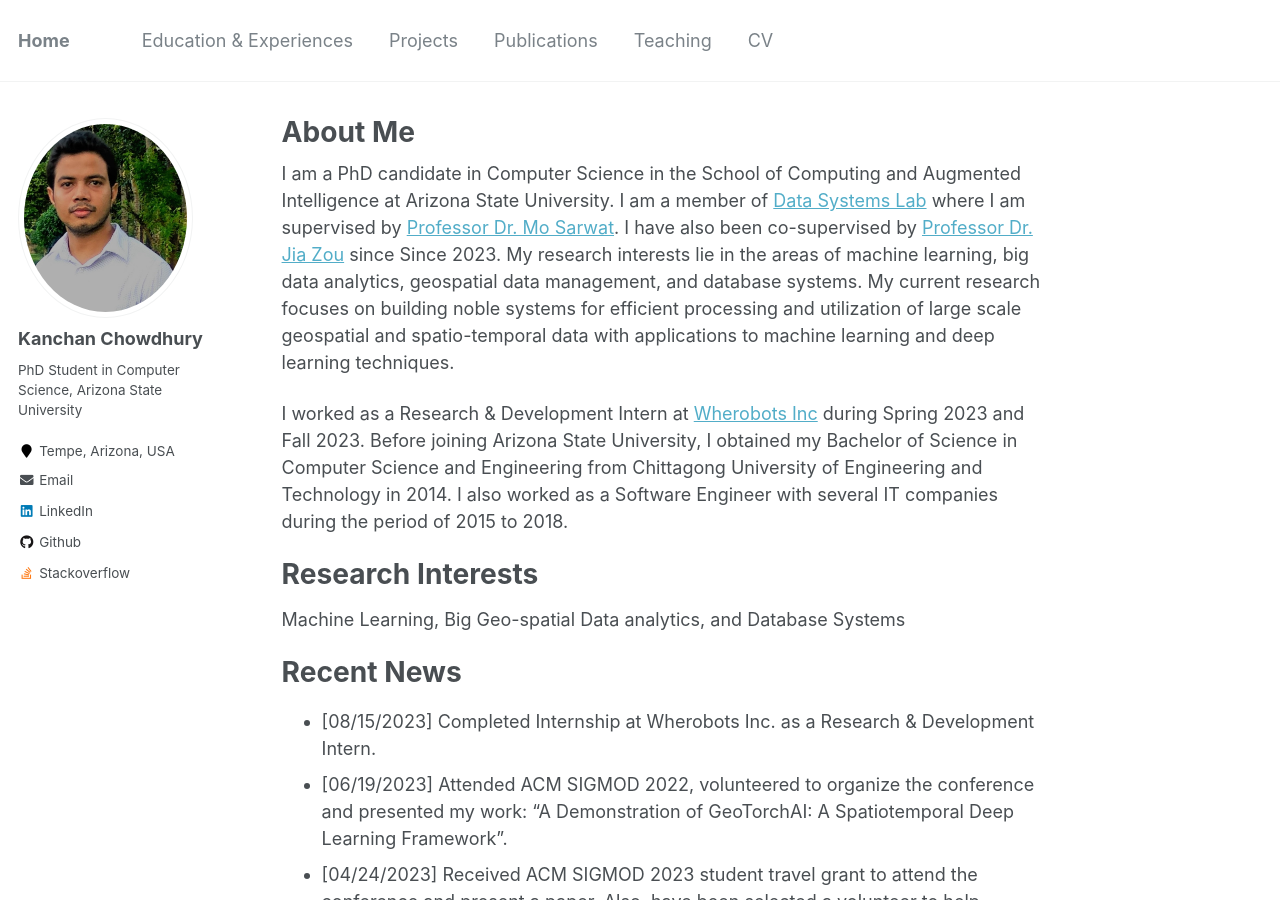
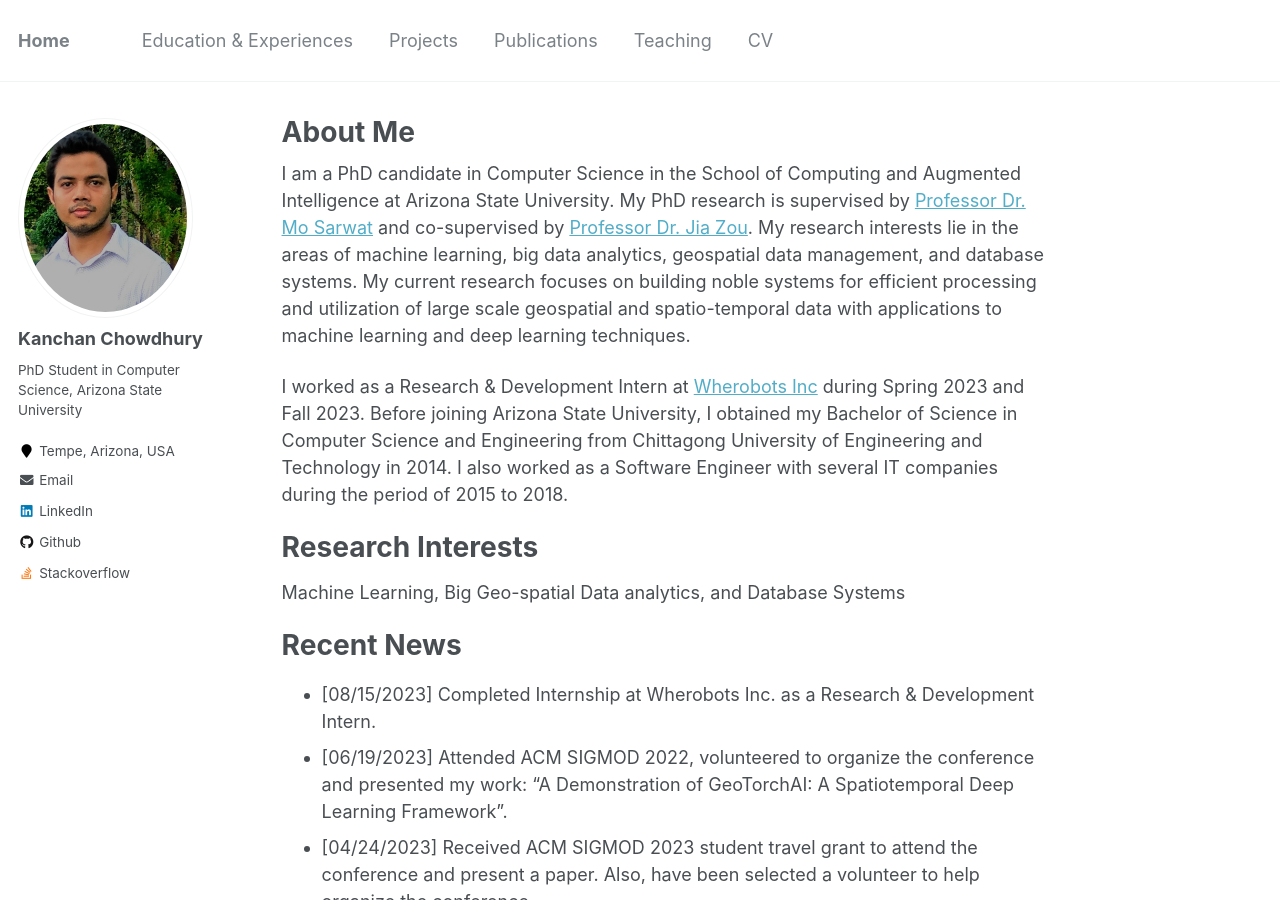
Before and after one commit to kanchanchy/kanchanchy.github.io, a Jekyll site: the page built from _pages/about.md, in a window 1280 px wide and 900 px high. Built offline with Jekyll 4.4.1, drawn with Linux system fonts in a browser that asks for light colours.

Commit message:
bio updated

```diff
--- a/_pages/about.md
+++ b/_pages/about.md
@@ -8,7 +8,7 @@ redirect_from:
   - /about.html
 ---
 
-I am a PhD candidate in Computer Science in the School of Computing and Augmented Intelligence at Arizona State University. I am a member of [Data Systems Lab](https://www.datasyslab.net/) where I am supervised by [Professor Dr. Mo Sarwat](https://mosarwat.org/). I have also been co-supervised by [Professor Dr. Jia Zou](https://sites.google.com/view/jiazou-web/home) since Since 2023. My research interests lie in the areas of machine learning, big data analytics, geospatial data management, and database systems. My current research focuses on building noble systems for efficient processing and utilization of large scale geospatial and spatio-temporal data with applications to machine learning and deep learning techniques.
+I am a PhD candidate in Computer Science in the School of Computing and Augmented Intelligence at Arizona State University. My PhD research is supervised by [Professor Dr. Mo Sarwat](https://mosarwat.org/) and co-supervised by [Professor Dr. Jia Zou](https://sites.google.com/view/jiazou-web/home). My research interests lie in the areas of machine learning, big data analytics, geospatial data management, and database systems. My current research focuses on building noble systems for efficient processing and utilization of large scale geospatial and spatio-temporal data with applications to machine learning and deep learning techniques.
 
 I worked as a Research & Development Intern at [Wherobots Inc](https://wherobots.com/) during Spring 2023 and Fall 2023. Before joining Arizona State University, I obtained my Bachelor of Science in Computer Science and Engineering from Chittagong University of Engineering and Technology in 2014. I also worked as a Software Engineer with several IT companies during the period of 2015 to 2018.
 
```
